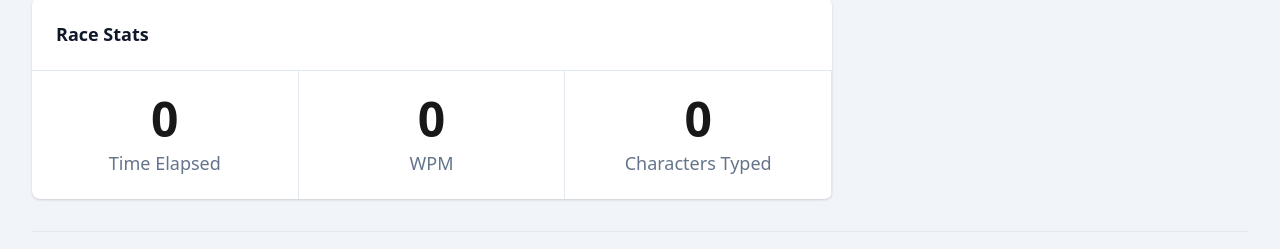
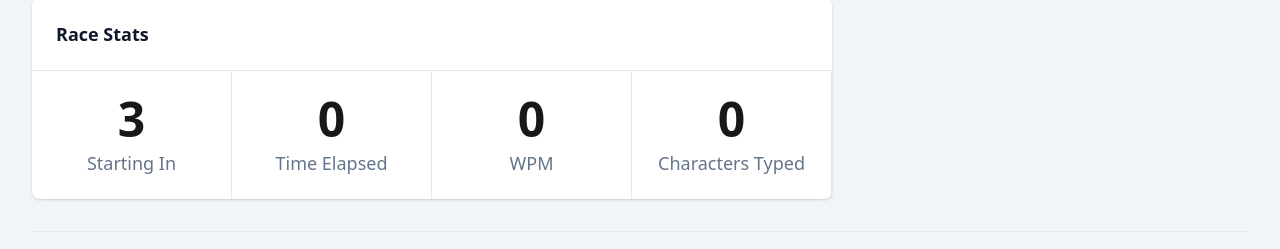
Before and after one commit to kamst01/typizer, a Vue app: page / in a window 1280 px wide. Shown: the part 367-616 px from the top of the page. Built offline with nearby package versions, Linux system fonts and the light colour scheme; no server answers.

Commit message:
add prestartRace method and data attributes.

```diff
--- a/src/components/Typizer.vue
+++ b/src/components/Typizer.vue
@@ -2,6 +2,8 @@
 export default {
     data() {
         return {
+            prestartStopWatch: ref(undefined),
+            prestartTimeElapsed: ref(3),
             stopWatch: ref(undefined),
             timeElapsed: ref(0),
             charactersTyped: ref(0),
@@ -14,10 +16,22 @@ export default {
         // TODO: can these methods go into seperate modules/files?
         // TODO: how can I refactor these methods?
         // TODO: is having a second `@input` on UserTypedText component, while inner input element also has `@input` attribue which watches it's own scoped method, bad?
+        prestartRace() {
+            this.resetRace();
+            this.prestartStopWatch = setInterval(() => {
+                this.prestartTimeElapsed--;
+                if(this.prestartTimeElapsed === 0) {
+                    setTimeout(() => {
+                        this.startRace();
+                    });
+                }
+            }, 1000);
+        },
         startRace() {
             const inputElement = document.getElementById('typedText');
             // reset the race before each race start
             this.resetRace();
+            this.prestartTimeElapsed = 0;
             // focus,
             inputElement.focus();
             // remove disabled attribue,
@@ -52,10 +66,13 @@ export default {
             const inputElement = document.getElementById('typedText');
             const quoteElement = document.getElementById('quote');
             const arrayOfQuote = quoteElement.querySelectorAll('span');
-            // clear stop watch
+            // clear stop watches
             clearInterval(this.stopWatch);
+            clearInterval(this.prestartStopWatch);
             // reset time elapsed data
             this.timeElapsed = 0;
+            // reset prestart time data
+            this.prestartTimeElapsed = 3;
             // reset wpm data
             this.wpm = 0;
             // reset characters typed
@@ -107,7 +124,7 @@ import Button from './Button.vue';
                             <Quote/>
                             <UserTypedText @input="watchRace"/>
                             <div class="flex flex-row items-center justify-start mt-4 space-x-4">
-                                <Button @clickTarget="startRace()">{{ startRaceText }}</Button>
+                                <Button @clickTarget="prestartRace()">{{ startRaceText }}</Button>
                                 <Button @clickTarget="nextRace()">{{ nextRaceText }}</Button>
                             </div>
                         </div>
@@ -121,7 +138,18 @@ import Button from './Button.vue';
                     >
                         Race Stats
                     </h2>
-                    <dl class="sm:grid sm:grid-cols-3" aria-labelledby="typizerRaceStatsHeading">
+                    <dl class="sm:grid sm:grid-cols-4" aria-labelledby="typizerRaceStatsHeading">
+                        <div class="flex flex-col p-6 text-center border-b border-blue-100 sm:border-0 sm:border-r">
+                            <dt class="order-2 mt-2 text-lg font-medium leading-6 text-gray-500">
+                                Starting In
+                            </dt>
+                            <dd
+                                class="order-1 text-5xl font-extrabold opacity-90"
+                                :class="{'text-red-600': prestartTimeElapsed < 3}"
+                            >
+                                {{ prestartTimeElapsed }}
+                            </dd>
+                        </div>
                         <div class="flex flex-col p-6 text-center border-b border-blue-100 sm:border-0 sm:border-r">
                             <dt class="order-2 mt-2 text-lg font-medium leading-6 text-gray-500">
                                 Time Elapsed
```
